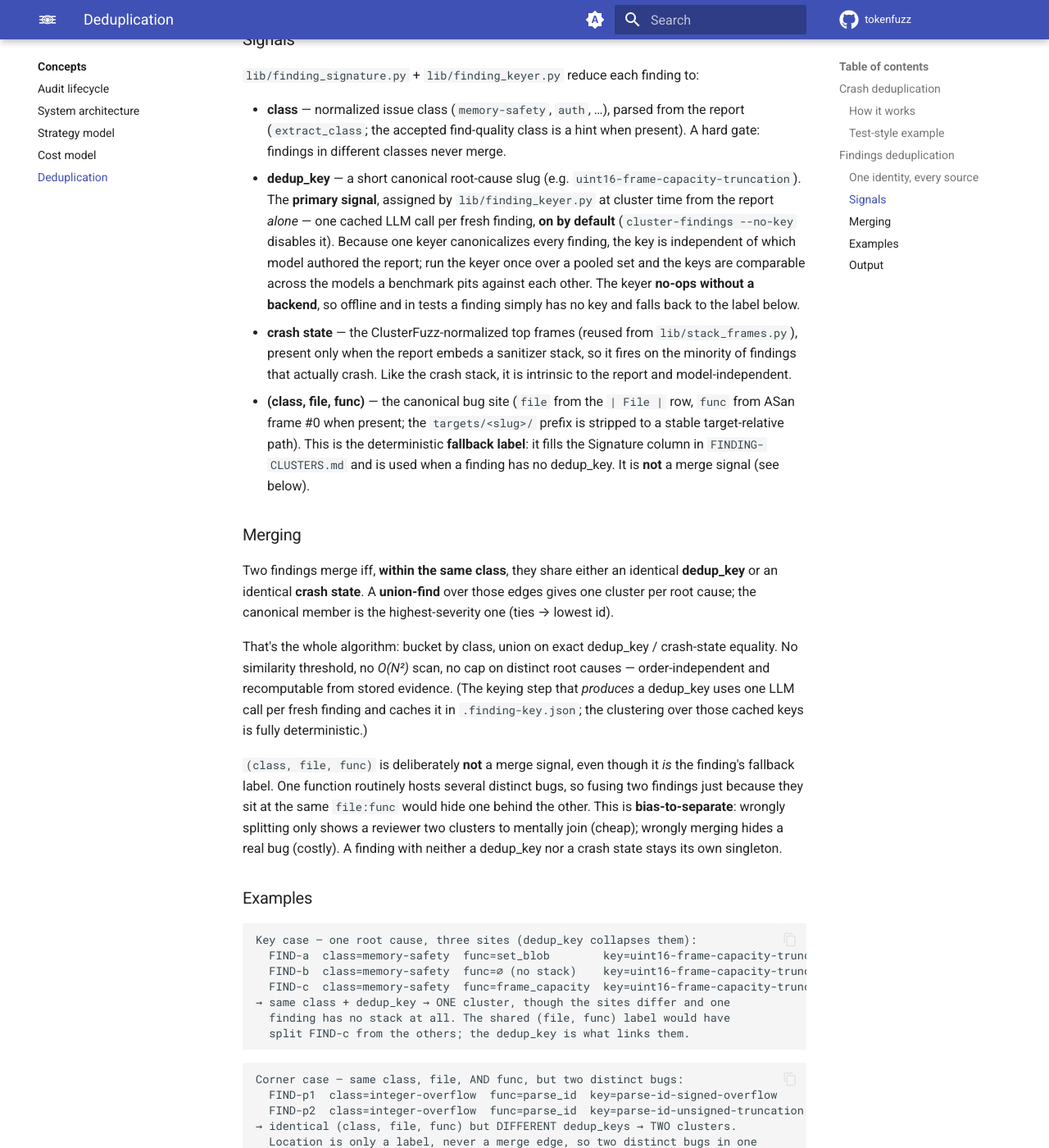
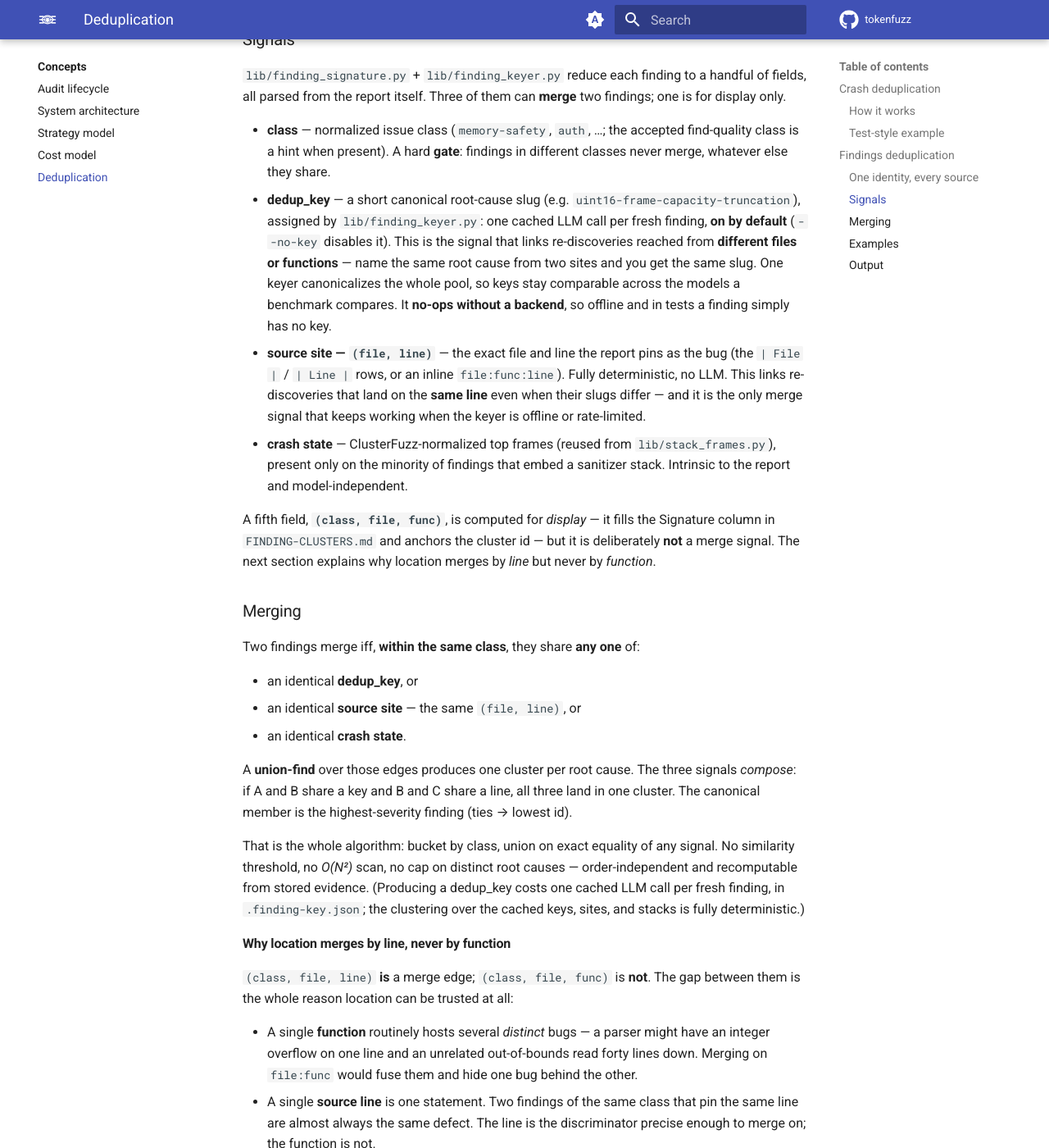
Before and after one commit to tokenfuzz/tokenfuzz, an MkDocs documentation site: the page built from docs/concepts/deduplication.md, in a window 1280 px wide and 1400 px high, scrolled down 2383 px. Shown: the whole window at 82% size. Built offline with MkDocs 1.6.1 and Material for MkDocs 9.7.7, drawn with Linux system fonts in a browser that asks for light colours; comment, search, counter and statistics services are not loaded; some of the changed text lies outside the part shown.

Commit message:
docs: document the (class, file, line) finding merge edge
The site edge added in 45109fb left docs/concepts/deduplication.md stale: it
still said findings merge only on dedup_key + crash state and that location is
"never a merge edge."

Update the findings section to the three-signal reality:
- Signals: add the deterministic (file, line) source-site signal; keep
  (class, file, func) as the display-only label.
- Merging: list the three edges, note union-find composes them, and add a
  "why location merges by line, never by function" rationale (a function hosts
  many bugs; a source line is one statement) plus why both dedup_key and the
  site edge are kept (the site edge dedups with no LLM, so it survives a keyer
  outage).
- Examples: add a same-line / drifting-slug case the site edge catches, and fix
  the corner case to use two different lines so it stays a true non-merge.

Neutral placeholder names only; doc tests (test_docs, test_doc_neutrality) pass.

````diff
--- a/docs/concepts/deduplication.md
+++ b/docs/concepts/deduplication.md
@@ -19,7 +19,7 @@ carry different evidence:
 | | Crashes | Findings |
 |---|---|---|
 | Evidence | a sanitizer **stack trace** | a written **report** (often no stack) |
-| Strategy | ClusterFuzz **stack-state bucketing** | **deterministic clustering** (dedup_key + crash state) |
+| Strategy | ClusterFuzz **stack-state bucketing** | **deterministic clustering** (dedup_key · source site · crash state) |
 | Owner | `bin/cluster-crashes` | `bin/cluster-findings` + `lib/finding_dedup.py` + `lib/finding_keyer.py` |
 
 They are independent: nothing in the findings path can change crash
@@ -84,9 +84,9 @@ Crash A: state [parse_id, run]      Crash B: state [decode_body, run]
 
 A finding is a *written report*, usually with **no stack trace** (especially
 recon / source-analysis findings), so the crash strategy doesn't apply.
-`bin/cluster-findings` (engine in `lib/finding_dedup.py`) gives every finding
-**one identity computed from its report alone**, then clusters on exact
-equality of that identity — no pairwise comparison, no similarity threshold.
+`bin/cluster-findings` (engine in `lib/finding_dedup.py`) reduces every finding
+to a few **signals computed from its report alone**, then clusters by exact
+equality on any of them — no pairwise comparison, no similarity threshold.
 
 ### One identity, every source
 
@@ -100,72 +100,112 @@ the same bug collapse here, at cluster time, like any other duplicate.
 
 ### Signals
 
-`lib/finding_signature.py` + `lib/finding_keyer.py` reduce each finding to:
+`lib/finding_signature.py` + `lib/finding_keyer.py` reduce each finding to a
+handful of fields, all parsed from the report itself. Three of them can
+**merge** two findings; one is for display only.
 
-- **class** — normalized issue class (`memory-safety`, `auth`, …), parsed from
-  the report (`extract_class`; the accepted find-quality class is a hint when
-  present). A hard gate: findings in different classes never merge.
+- **class** — normalized issue class (`memory-safety`, `auth`, …; the accepted
+  find-quality class is a hint when present). A hard **gate**: findings in
+  different classes never merge, whatever else they share.
 - **dedup_key** — a short canonical root-cause slug (e.g.
-  `uint16-frame-capacity-truncation`). The **primary signal**, assigned by
-  `lib/finding_keyer.py` at cluster time from the report *alone* — one cached
-  LLM call per fresh finding, **on by default** (`cluster-findings --no-key`
-  disables it). Because one keyer canonicalizes every finding, the key is
-  independent of which model authored the report; run the keyer once over a
-  pooled set and the keys are comparable across the models a benchmark pits
-  against each other. The keyer **no-ops without a backend**, so offline and in
-  tests a finding simply has no key and falls back to the label below.
-- **crash state** — the ClusterFuzz-normalized top frames (reused from
-  `lib/stack_frames.py`), present only when the report embeds a sanitizer
-  stack, so it fires on the minority of findings that actually crash. Like the
-  crash stack, it is intrinsic to the report and model-independent.
-- **(class, file, func)** — the canonical bug site (`file` from the `| File |`
-  row, `func` from ASan frame #0 when present; the `targets/<slug>/` prefix is
-  stripped to a stable target-relative path). This is the deterministic
-  **fallback label**: it fills the Signature column in `FINDING-CLUSTERS.md`
-  and is used when a finding has no dedup_key. It is **not** a merge signal
-  (see below).
+  `uint16-frame-capacity-truncation`), assigned by `lib/finding_keyer.py`: one
+  cached LLM call per fresh finding, **on by default** (`--no-key` disables it).
+  This is the signal that links re-discoveries reached from **different files or
+  functions** — name the same root cause from two sites and you get the same
+  slug. One keyer canonicalizes the whole pool, so keys stay comparable across
+  the models a benchmark compares. It **no-ops without a backend**, so offline
+  and in tests a finding simply has no key.
+- **source site — `(file, line)`** — the exact file and line the report pins as
+  the bug (the `| File |` / `| Line |` rows, or an inline `file:func:line`).
+  Fully deterministic, no LLM. This links re-discoveries that land on the
+  **same line** even when their slugs differ — and it is the only merge signal
+  that keeps working when the keyer is offline or rate-limited.
+- **crash state** — ClusterFuzz-normalized top frames (reused from
+  `lib/stack_frames.py`), present only on the minority of findings that embed a
+  sanitizer stack. Intrinsic to the report and model-independent.
+
+A fifth field, **`(class, file, func)`**, is computed for *display* — it fills
+the Signature column in `FINDING-CLUSTERS.md` and anchors the cluster id — but
+it is deliberately **not** a merge signal. The next section explains why
+location merges by *line* but never by *function*.
 
 ### Merging
 
-Two findings merge iff, **within the same class**, they share either an
-identical **dedup_key** or an identical **crash state**. A **union-find**
-over those edges gives one cluster per root cause; the canonical member is
-the highest-severity one (ties → lowest id).
+Two findings merge iff, **within the same class**, they share **any one** of:
 
-That's the whole algorithm: bucket by class, union on exact dedup_key /
-crash-state equality. No similarity threshold, no *O(N²)* scan, no cap on
-distinct root causes — order-independent and recomputable from stored
-evidence. (The keying step that *produces* a dedup_key uses one LLM call per
-fresh finding and caches it in `.finding-key.json`; the clustering over those
-cached keys is fully deterministic.)
+- an identical **dedup_key**, or
+- an identical **source site** — the same `(file, line)`, or
+- an identical **crash state**.
 
-`(class, file, func)` is deliberately **not** a merge signal, even though it
-*is* the finding's fallback label. One function routinely hosts several
-distinct bugs, so fusing two findings just because they sit at the same
-`file:func` would hide one behind the other. This is **bias-to-separate**:
-wrongly splitting only shows a reviewer two clusters to mentally join
-(cheap); wrongly merging hides a real bug (costly). A finding with neither a
-dedup_key nor a crash state stays its own singleton.
+A **union-find** over those edges produces one cluster per root cause. The
+three signals *compose*: if A and B share a key and B and C share a line, all
+three land in one cluster. The canonical member is the highest-severity finding
+(ties → lowest id).
+
+That is the whole algorithm: bucket by class, union on exact equality of any
+signal. No similarity threshold, no *O(N²)* scan, no cap on distinct root
+causes — order-independent and recomputable from stored evidence. (Producing a
+dedup_key costs one cached LLM call per fresh finding, in `.finding-key.json`;
+the clustering over the cached keys, sites, and stacks is fully deterministic.)
+
+#### Why location merges by line, never by function
+
+`(class, file, line)` **is** a merge edge; `(class, file, func)` is **not**.
+The gap between them is the whole reason location can be trusted at all:
+
+- A single **function** routinely hosts several *distinct* bugs — a parser
+  might have an integer overflow on one line and an unrelated out-of-bounds
+  read forty lines down. Merging on `file:func` would fuse them and hide one
+  bug behind the other.
+- A single **source line** is one statement. Two findings of the same class
+  that pin the same line are almost always the same defect. The line is the
+  discriminator precise enough to merge on; the function is not.
+
+This is **bias-to-separate**: wrongly splitting only shows a reviewer two
+clusters to mentally join (cheap); wrongly merging hides a real bug (costly).
+So location earns a merge edge only at line precision.
+
+**Why keep both `dedup_key` and the site edge?** They catch different
+re-discoveries and back each other up. `dedup_key` is the only signal that
+links the same bug reached from a *different line or file* — but the slug is
+LLM-authored, so two reports can drift to synonyms and miss, and it needs a
+backend. The site edge links the same bug pinned at the *same line* with zero
+LLM involvement, so deduplication keeps working when the keyer is rate-limited,
+offline, or disabled. A finding matching none of the three signals stays its
+own singleton.
 
 ### Examples
 
+**Different sites, one root cause — `dedup_key` links them:**
+
 ```text
-Key case — one root cause, three sites (dedup_key collapses them):
-  FIND-a  class=memory-safety  func=set_blob        key=uint16-frame-capacity-truncation
-  FIND-b  class=memory-safety  func=∅ (no stack)    key=uint16-frame-capacity-truncation
-  FIND-c  class=memory-safety  func=frame_capacity  key=uint16-frame-capacity-truncation
-→ same class + dedup_key → ONE cluster, though the sites differ and one
-  finding has no stack at all. The shared (file, func) label would have
-  split FIND-c from the others; the dedup_key is what links them.
+  FIND-a  class=memory-safety  src/store.c:212   key=uint16-frame-capacity-truncation
+  FIND-b  class=memory-safety  (no file/line)    key=uint16-frame-capacity-truncation
+  FIND-c  class=memory-safety  src/dfa.c:88      key=uint16-frame-capacity-truncation
+→ different files, different lines, one with no location at all — only the
+  shared slug ties them together → ONE cluster. The site edge can't reach this
+  case; it is exactly what dedup_key is for.
 ```
 
+**Same line, drifting slugs — the site edge links them:**
+
 ```text
-Corner case — same class, file, AND func, but two distinct bugs:
-  FIND-p1  class=integer-overflow  func=parse_id  key=parse-id-signed-overflow
-  FIND-p2  class=integer-overflow  func=parse_id  key=parse-id-unsigned-truncation
-→ identical (class, file, func) but DIFFERENT dedup_keys → TWO clusters.
-  Location is only a label, never a merge edge, so two distinct bugs in one
-  function are never fused.
+  FIND-d  class=memory-safety  src/store.c:213   key=alloc-size-overflow
+  FIND-e  class=memory-safety  src/store.c:213   key=size-alloc-wraparound
+  FIND-f  class=memory-safety  src/store.c:213   key=∅ (keyer offline)
+→ the LLM worded the slug three ways (one finding has no key at all), but the
+  identical (class, file, line) merges all three → ONE cluster. This is what
+  keeps dedup honest when slugs drift or the keyer is unavailable.
+```
+
+**Same function, different lines — two real bugs, kept apart:**
+
+```text
+  FIND-p1  class=memory-safety  src/parse.c:114   key=length-prefix-signed-overflow
+  FIND-p2  class=memory-safety  src/parse.c:152   key=tag-table-index-oob
+→ same file and function, but different lines AND different keys → TWO clusters.
+  Merging on file:func would have fused two distinct bugs; the line keeps them
+  apart.
 ```
 
 These cases are pinned in `tests/test_finding_dedup_py.py` and
@@ -180,5 +220,5 @@ member pointing at the canonical FIND. The canonical is the
 highest-severity member, ties broken by lexicographic id.
 
 Every merge is deterministic: a multi-member cluster was auto-merged on an
-identical `dedup_key` or normalized crash stack, and a one-member cluster is
-a singleton. There is no probabilistic tier to flag.
+identical `dedup_key`, source site, or normalized crash stack, and a one-member
+cluster is a singleton. There is no probabilistic tier to flag.
````
